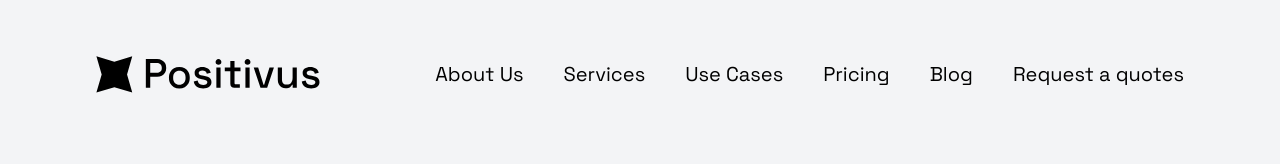
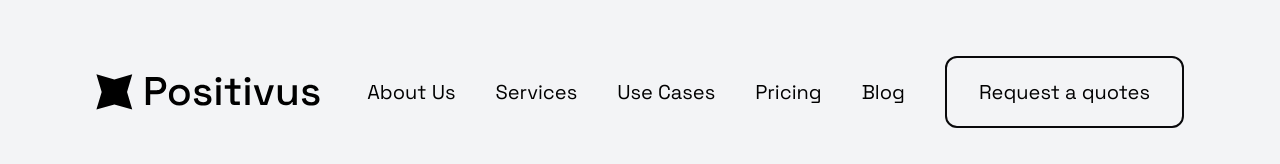
Before and after one commit to LucasMCFidelis/Positivus-Landing-Page, a React (Vite) app: page / in a window 1280 px wide. Shown: the top 164 px of the page. Built offline with nearby package versions, Linux system fonts and the light colour scheme; what @savvywombat/tailwindcss-grid-areas would draw is missing.

Commit message:
Adiciona tailwind variants para o componente Button

```diff
--- a/src/components/button.tsx
+++ b/src/components/button.tsx
@@ -1,11 +1,33 @@
-export function Button(){
-    return (
-        <button className="
-          w-full
-          lg:w-fit
-          bg-gray-900 text-gray-200 py-5 px-8 rounded-xl"
-        >
-          Book a consultation
-        </button>
-    )
+import { ButtonHTMLAttributes } from "react"
+import { tv } from "tailwind-variants"
+
+interface ButtonProps extends ButtonHTMLAttributes<HTMLButtonElement> {
+  text: string,
+  colorBG: "dark" | "green" | "transparent"
 }
+
+export function Button({ text, colorBG,...rest }: ButtonProps) {
+  const button = tv({
+    base: 'w-full lg:w-fit py-5 px-8 rounded-xl',
+    variants: {
+      color: {
+        dark: 'bg-gray-900 text-gray-200',
+        green: 'bg-[#B9FF66]',
+        transparent: 'bg-transparent border-2 border-zinc-950'
+      }
+    },
+    defaultVariants: {
+      color: 'dark'
+    }
+  })
+  return (
+    <button
+      {...rest}
+      className={button({ color: colorBG })}
+    >
+      {text}
+    </button>
+  )
+}
+
+// "w-full lg:w-fit  py-5 px-8 rounded-xl"
--- a/src/components/header/HeaderRoot.tsx
+++ b/src/components/header/HeaderRoot.tsx
@@ -1,3 +1,5 @@
+import { Button } from "../button";
+
 export function HeaderRoot(){
     return (
         <header className="w-full h-auto flex justify-between items-center mt-7 sm:mt-14">
@@ -12,7 +14,7 @@ export function HeaderRoot(){
                 <a>Use Cases</a>
                 <a>Pricing</a>
                 <a>Blog</a>
-                <a>Request a quotes</a>
+                <Button text={"Request a quotes"} colorBG={"transparent"}></Button>
             </nav>
         </header>
     )
--- a/src/components/marketingCard.tsx
+++ b/src/components/marketingCard.tsx
@@ -23,7 +23,7 @@ export function MarketingCard({ paragraphSize, alignTextMobile }: MarketingCardP
             <p className={`[grid-area:subtitle] ${paragraph({ size: paragraphSize, alignTextMobile: alignTextMobile })}`}>
                 Our digital marketing agency helps businesses grow and succeed online through a range of services including SEO, PPC, social media marketing, and content creation.
             </p>
-            <Button />
+            <Button text={"Book a consultation"} />
             <img src="/public/assets/megafone.svg" alt="" className="[grid-area:image] w-fit place-self-center"
             />
         </div>
```
